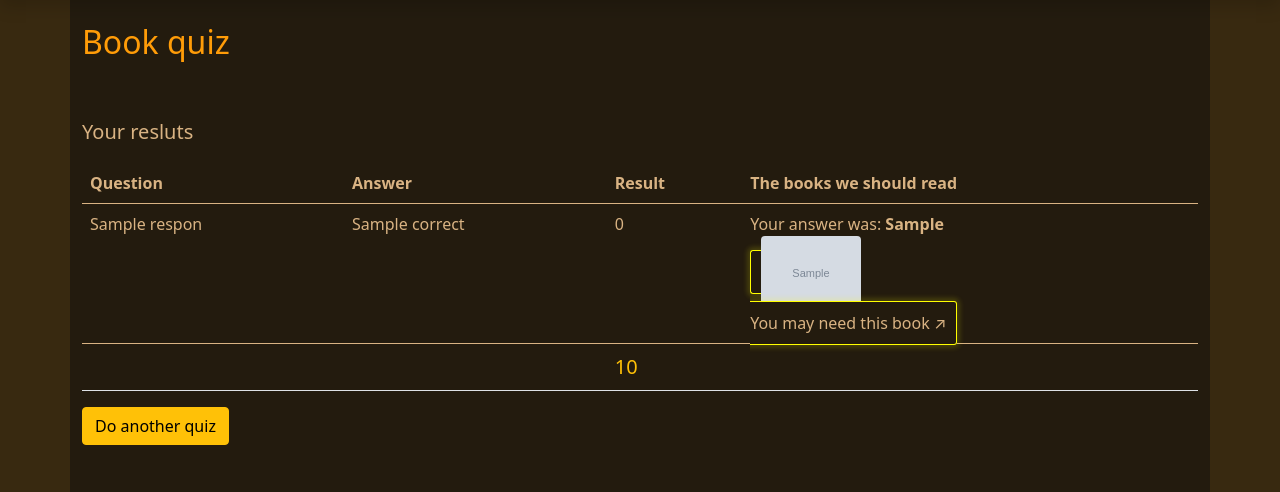
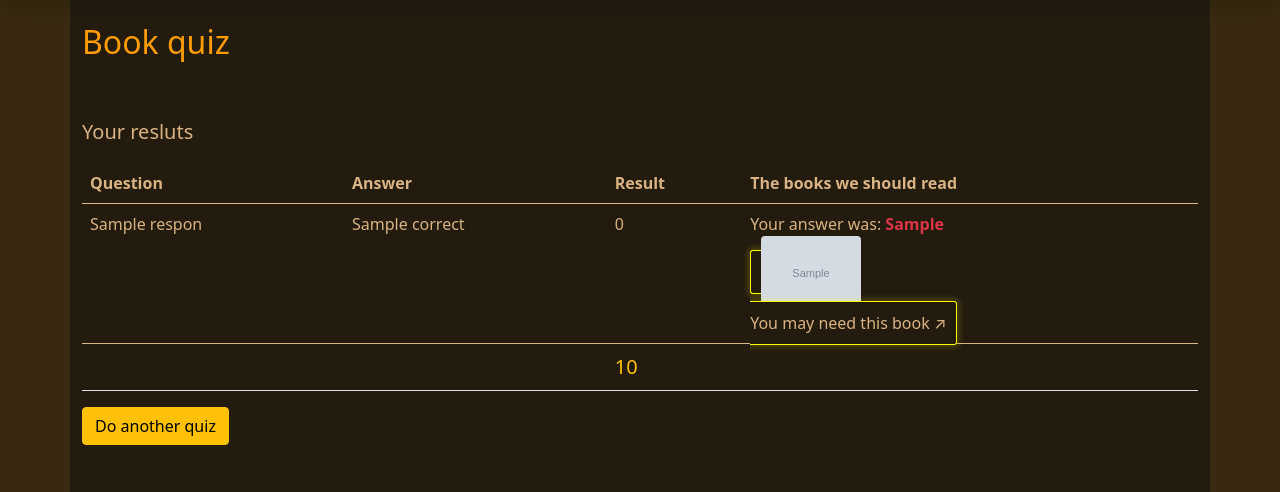
Before and after one commit to Rahimz/RahimAgha, a Django app: template templates/quizes/show_results.html in a window 1280 px wide. Shown: the part 106-598 px from the top of the page. Run offline with Django 3.2, Linux system fonts and the light colour scheme; the template is opened without the code that fills it: most values are stand-ins (such as "Sample title", 1, 10 or a date in 2020); grey boxes marked "Sample" are stand-in pictures; parts of the project's set-up code (start-up, migrations or seed data) failed here and were passed over; some libraries are stand-ins or nearby versions.

Commit message:
refactor - result show

```diff
--- a/templates/quizes/show_results.html
+++ b/templates/quizes/show_results.html
@@ -36,7 +36,7 @@
                         {% if not respon.result %}
                         <td>
                             {% trans "Your answer was" %}:
-                            <span class="fw-bold">{{respon.user_response}}</span>
+                            <span class="fw-bold text-danger">{{respon.user_response}}</span>
                             <br>
                             {% if respon.book_link %}
                             <a href="{{ respon.book_link }}" target="_blank" class="btn-special">
```
